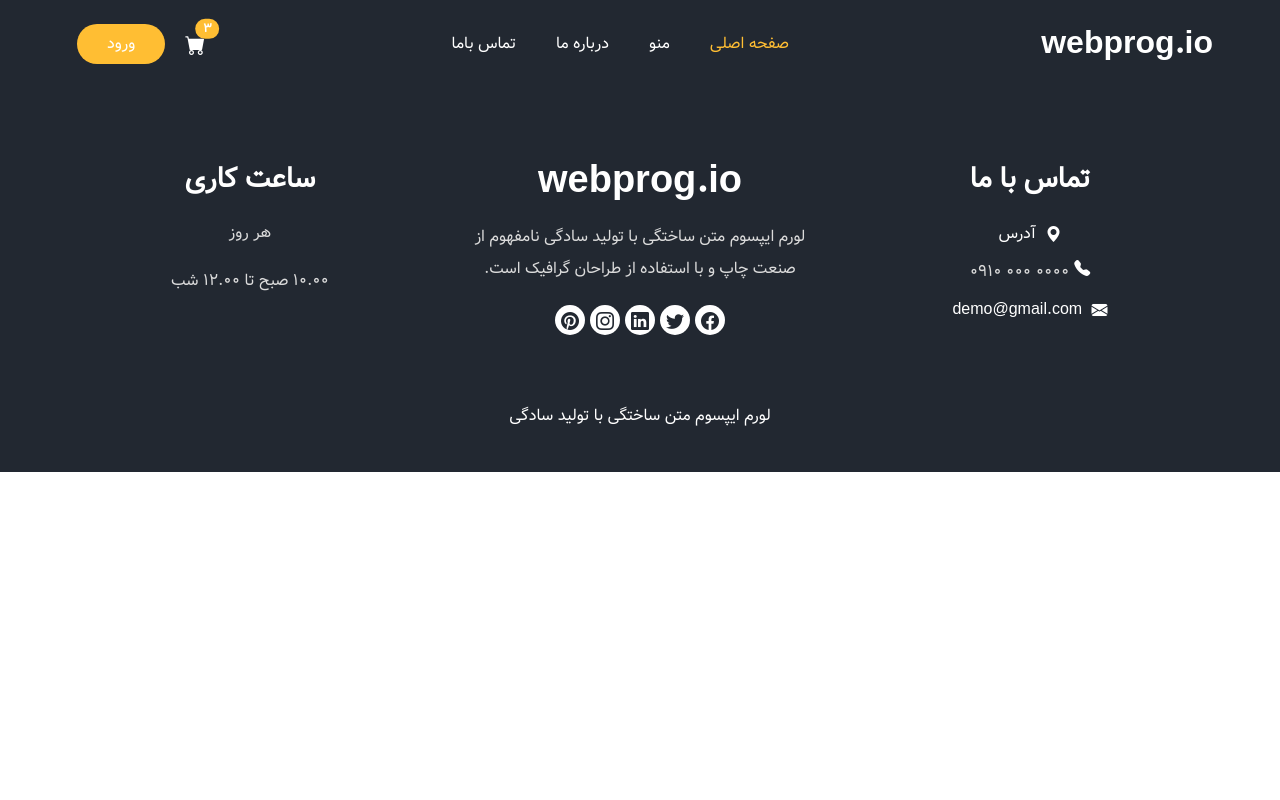
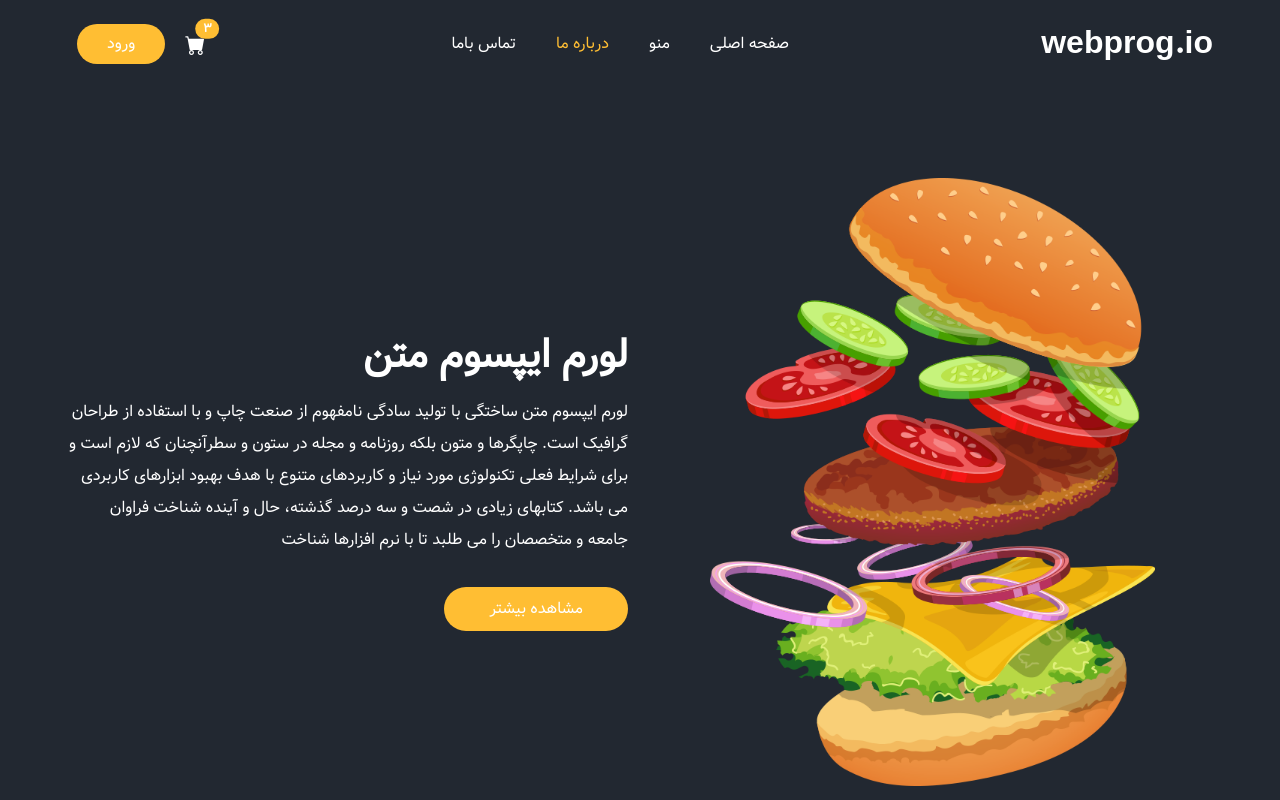
Before and after one commit to theMosi/FF-website-Nuxt, a Nuxt app: page /about-us in a window 1280 px wide. Shown: the top 800 px of the page. Built offline with nearby package versions, Linux system fonts and the light colour scheme.

Commit message:
about-us&contact-us Pages

```diff
--- a/components/ContactUsComp.vue
+++ b/components/ContactUsComp.vue
@@ -80,6 +80,7 @@ const submitFunc = async () => {
         toast.success('پیام شما با موفقیت ثبت شد');
     }catch(error){
         errors.value = Object.values(error.data.message).flat();
+        console.log(errors.value)
     }finally{
         loading.value = false;
     }
--- a/components/layout/HeaderComp.vue
+++ b/components/layout/HeaderComp.vue
@@ -5,11 +5,11 @@
             <header class="header_section">
                 <div class="container">
                     <nav class="navbar navbar-expand-lg custom_nav-container">
-                        <a class="navbar-brand" href="index.html">
+                        <NuxtLink class="navbar-brand" to="/">
                             <span>
                                 webprog.io
                             </span>
-                        </a>
+                        </NuxtLink>
 
                         <button class="navbar-toggler" type="button" data-bs-toggle="collapse"
                             data-bs-target="#navbarSupportedContent" aria-controls="navbarSupportedContent"
@@ -19,17 +19,17 @@
 
                         <div class="collapse navbar-collapse" id="navbarSupportedContent">
                             <ul class="navbar-nav mx-auto">
-                                <li class="nav-item active">
-                                    <a class="nav-link" href="index.html">صفحه اصلی</a>
+                                <li class="nav-item" :class="{active:$route.path ==='/'}">
+                                    <NuxtLink class="nav-link" to="/">صفحه اصلی</NuxtLink>
                                 </li>
-                                <li class="nav-item">
-                                    <a class="nav-link" href="menu.html">منو</a>
+                                <li class="nav-item" :class="{active:$route.path ==='/menu'}">
+                                    <NuxtLink class="nav-link" to="menu.html">منو</NuxtLink>
                                 </li>
-                                <li class="nav-item">
-                                    <a class="nav-link" href="about.html">درباره ما</a>
+                                <li class="nav-item" :class="{active:$route.path ==='/about-us'}">
+                                    <NuxtLink class="nav-link" to="/about-us">درباره ما</NuxtLink>
                                 </li>
-                                <li class="nav-item">
-                                    <a class="nav-link" href="contact.html">تماس باما</a>
+                                <li class="nav-item" :class="{active:$route.path ==='/contact-us'}">
+                                    <NuxtLink class="nav-link" to="/contact-us">تماس باما</NuxtLink>
                                 </li>
                             </ul>
                             <div class="user_option">
--- /dev/null
+++ b/pages/about-us.vue
@@ -0,0 +1,3 @@
+<template>
+    <AboutUsComp />
+</template>
--- /dev/null
+++ b/pages/contact-us.vue
@@ -0,0 +1,3 @@
+<template>
+    <ContactUsComp />
+</template>
```
